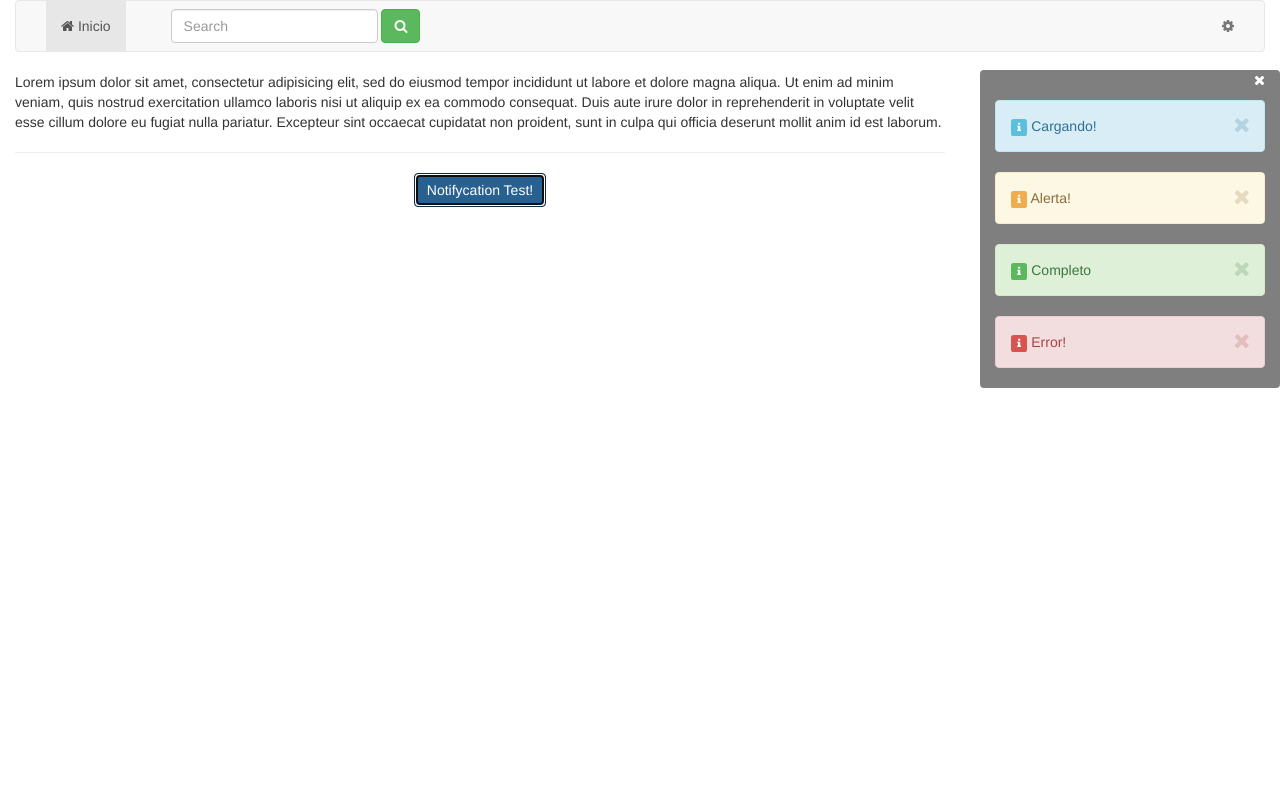
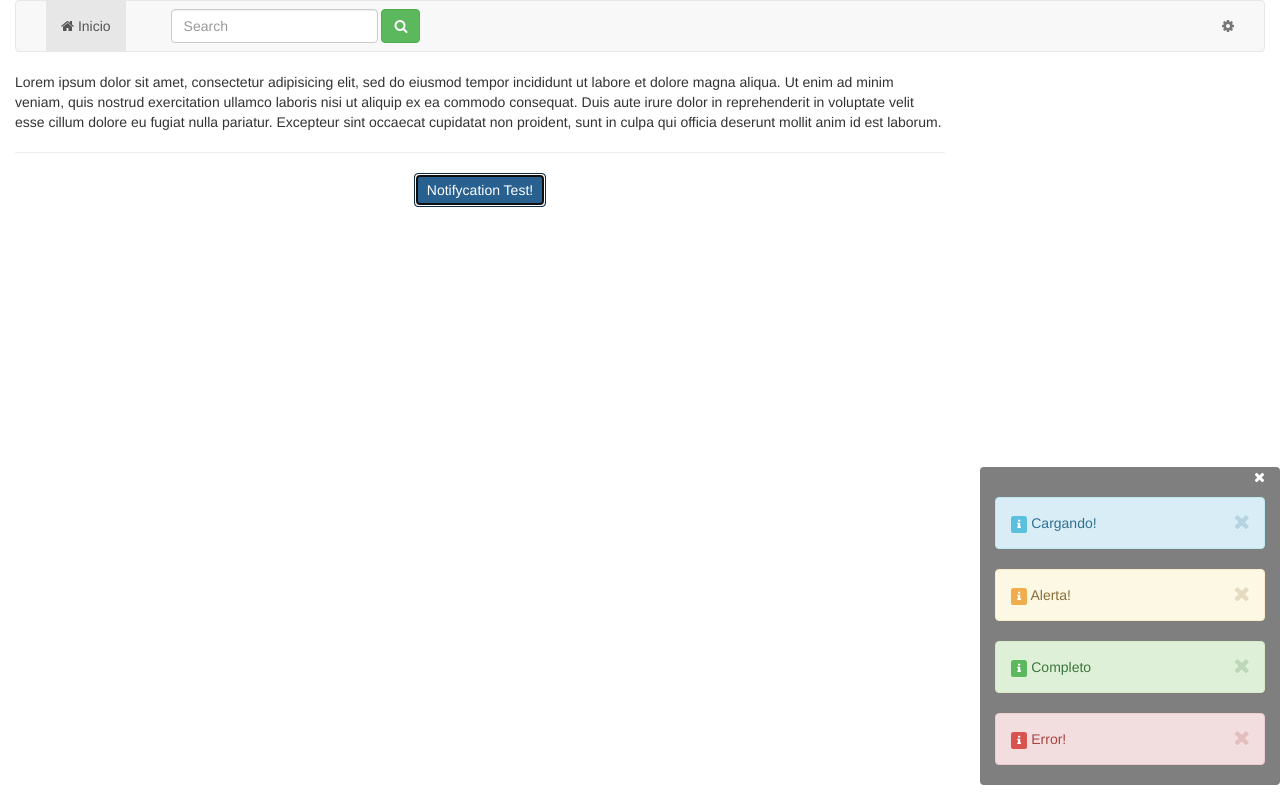
Before and after one commit to jairht19/notifications, a plain HTML site: page index.html in a window 1280 px wide. Both pictures are taken after a click on the button "Notifycation Test!". Drawn offline with Linux system fonts and the light colour scheme.

Commit message:
New style

```diff
--- a/assets/css/styles.css
+++ b/assets/css/styles.css
@@ -7,8 +7,8 @@
   position: absolute;
   width: 300px;
   right: 15px;
-  top:70px;
   border-radius: 4px;
+  bottom: 15px;
 }
 #closeNoty{
   cursor: pointer;
```
